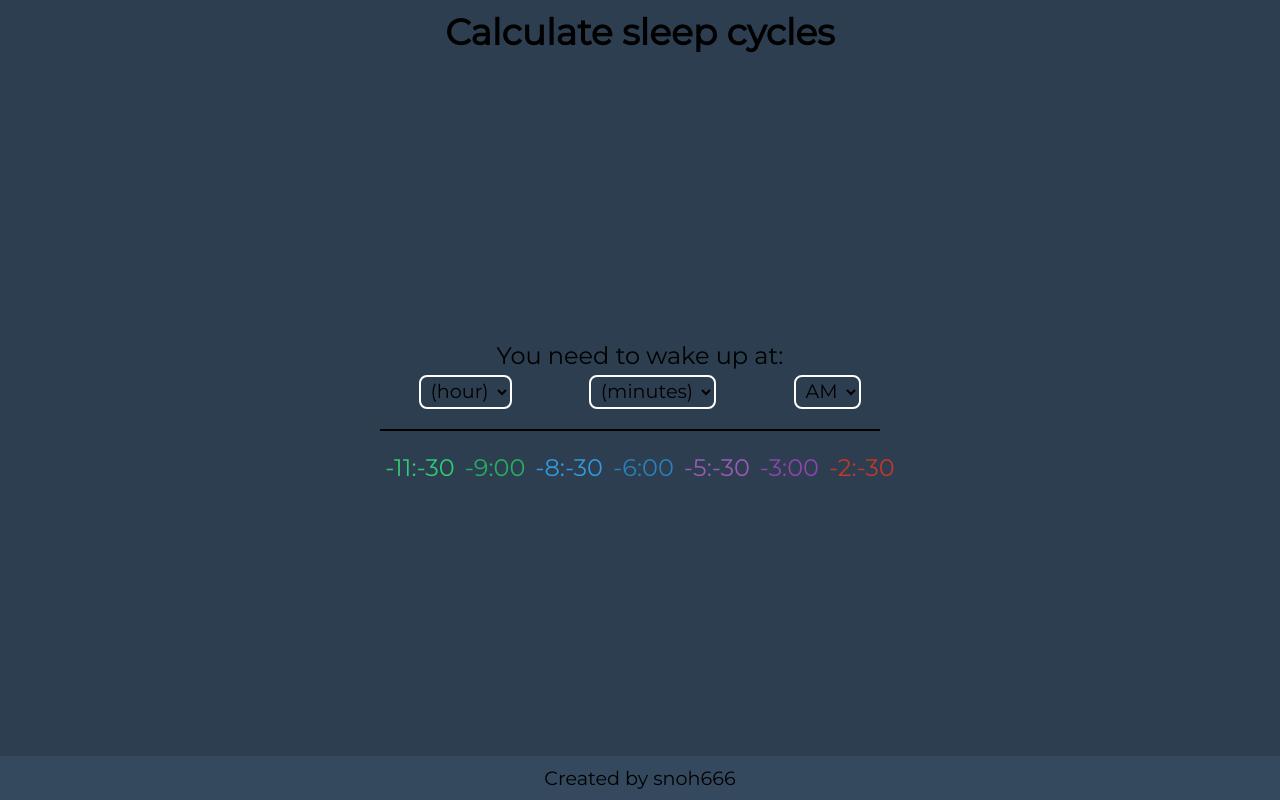
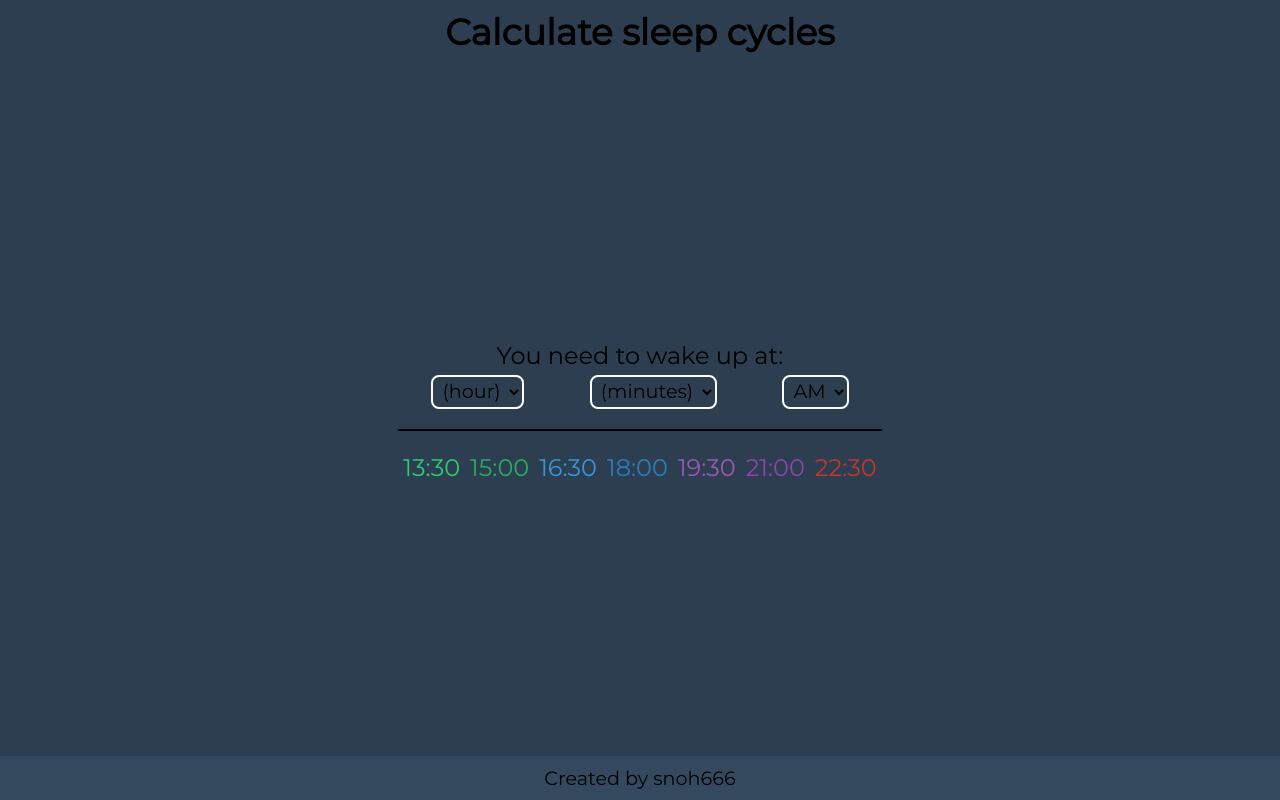
Before and after one commit to snoh666/sleep-cycle-calculator, a React (Create React App) app: page / in a window 1280 px wide. Built offline with nearby package versions, Linux system fonts and the light colour scheme; the HTML template or start-up script is replaced by a standard one.

Commit message:
Working validation of negative hours

```diff
--- a/src/components/Result.jsx
+++ b/src/components/Result.jsx
@@ -22,21 +22,24 @@ function Result({ hours, minutes, Am }) {
       720 = 12 hours in minutes
 
       Now we have to create loop that is going to calculate every hour
+
+      dayMinutes - ( i === 1 ? 90 : 90 * i )
+
+      (dayMinutes - ( i === 1 ? 90 : 90 * i )> 0 ? dayMinutes - ( i === 1 ? 90 : 90 * i ) : dayMinutes - ( i === 1 ? 90 : 90 * i ) + 1440)
     */
 
     let timeStamps = [];
 
     for(let i = 7; i >= 1; i--) {
+      const timeForTimestamp = Number((dayMinutes - (i === 1 ? 90 : 90 * i) > 0 ? dayMinutes - (i === 1 ? 90 : 90 * i) : dayMinutes - (i === 1 ? 90 : 90 * i) + 1440));
       timeStamps.push({
         hours: Math.floor(
-          (dayMinutes - (
-            i === 1 ? 90 : 90 * i
-          )) / 60
+          timeForTimestamp
+          / 60
         ),
         minutes: Math.floor(
-          (dayMinutes - (
-            i === 1 ? 90 : 90 * i
-          )) % 60
+          timeForTimestamp
+          % 60
         ),
         id: dayMinutes - (
           i === 1 ? 90 : 90 * i
```
